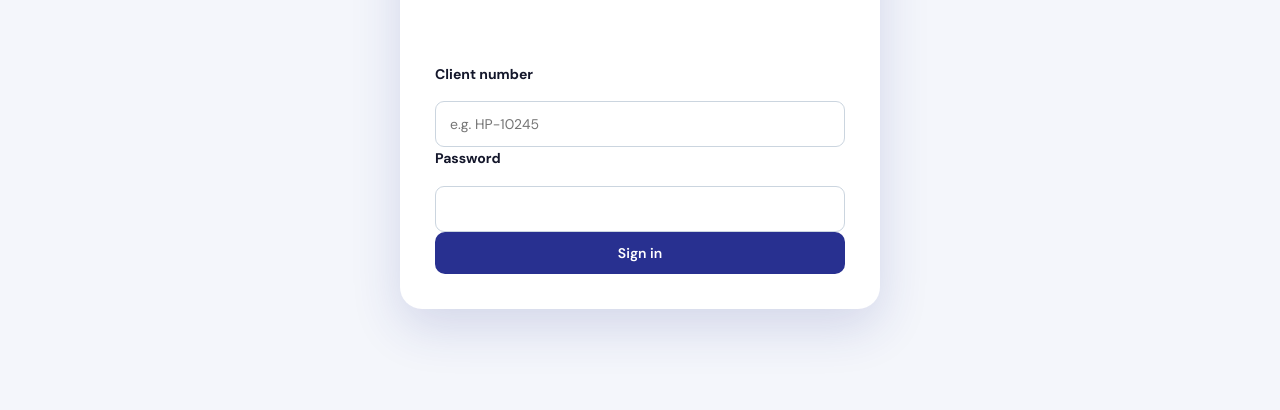
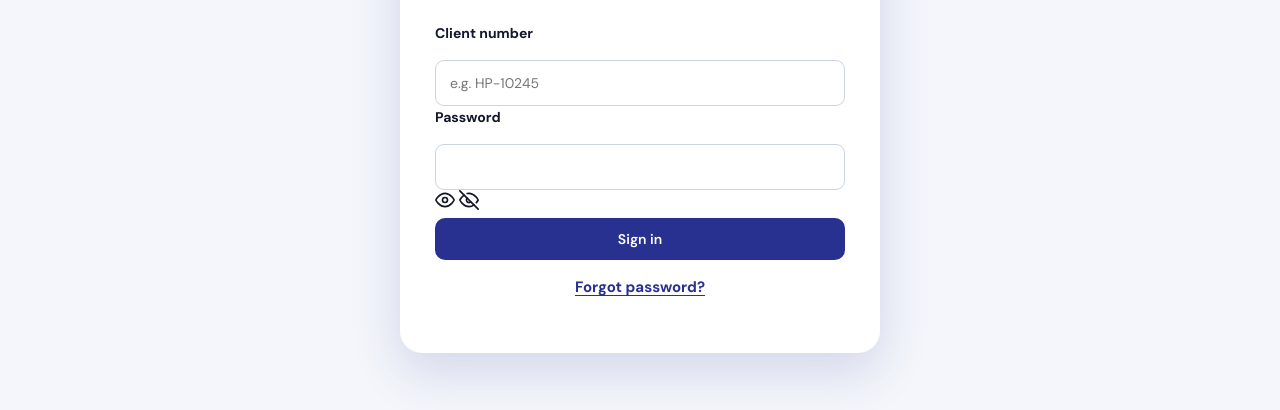
Before and after one commit to Farie67/heritage-housing, a website: page public/portal.html in a window 1280 px wide. Shown: the part 390-800 px from the top of the page. Drawn offline with Linux system fonts and the light colour scheme.

Commit message:
Add files via upload

```diff
--- a/public/portal.html
+++ b/public/portal.html
@@ -52,10 +52,21 @@
         <input id="clientNumber" name="clientNumber" type="text" autocomplete="username" placeholder="e.g. HP-10245" required>
 
         <label for="password">Password</label>
-        <input id="password" name="password" type="password" autocomplete="current-password" required>
+        <div class="password-wrapper">
+          <input id="password" name="password" type="password" autocomplete="current-password" required>
+          <span class="toggle-password" role="button" tabindex="0" data-target="password"
+                aria-pressed="false" aria-label="Show password" title="Show password">
+            <svg class="eye-on" xmlns="http://www.w3.org/2000/svg" width="20" height="20" viewBox="0 0 24 24" fill="none" stroke="currentColor" stroke-width="2" stroke-linecap="round" stroke-linejoin="round" aria-hidden="true" focusable="false"><path d="M1 12s4-8 11-8 11 8 11 8-4 8-11 8-11-8-11-8z"/><circle cx="12" cy="12" r="3"/></svg>
+            <svg class="eye-off" xmlns="http://www.w3.org/2000/svg" width="20" height="20" viewBox="0 0 24 24" fill="none" stroke="currentColor" stroke-width="2" stroke-linecap="round" stroke-linejoin="round" aria-hidden="true" focusable="false"><path d="M17.94 17.94A10.07 10.07 0 0 1 12 20c-7 0-11-8-11-8a18.45 18.45 0 0 1 5.06-5.94"/><path d="M9.9 4.24A9.12 9.12 0 0 1 12 4c7 0 11 8 11 8a18.5 18.5 0 0 1-2.16 3.19"/><path d="M14.12 14.12a3 3 0 1 1-4.24-4.24"/><line x1="1" y1="1" x2="23" y2="23"/></svg>
+          </span>
+        </div>
 
         <button class="btn primary full" type="submit">Sign in</button>
       </form>
+
+      <p class="muted" style="margin-top:14px;text-align:center">
+        <a href="#" class="text-btn" data-password-reset="client">Forgot password?</a>
+      </p>
     </div>
   </section>
 
@@ -95,5 +106,6 @@
 </footer>
 
 <script src="/assets/js/site.js" defer></script>
+<script src="/assets/js/password-reset.js" defer></script>
 </body>
 </html>
```
